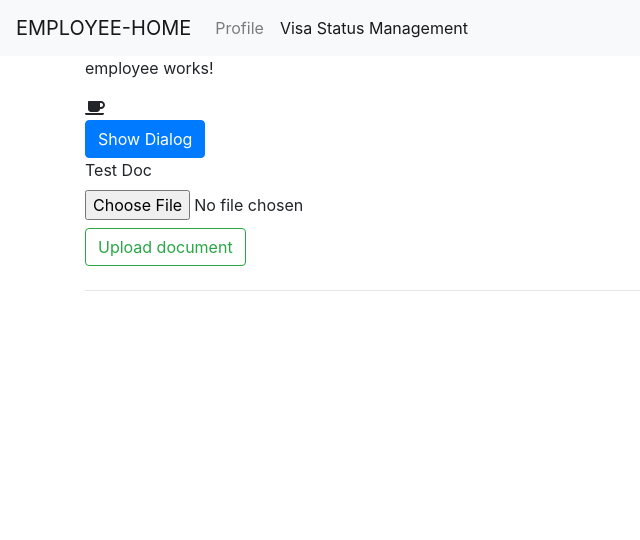
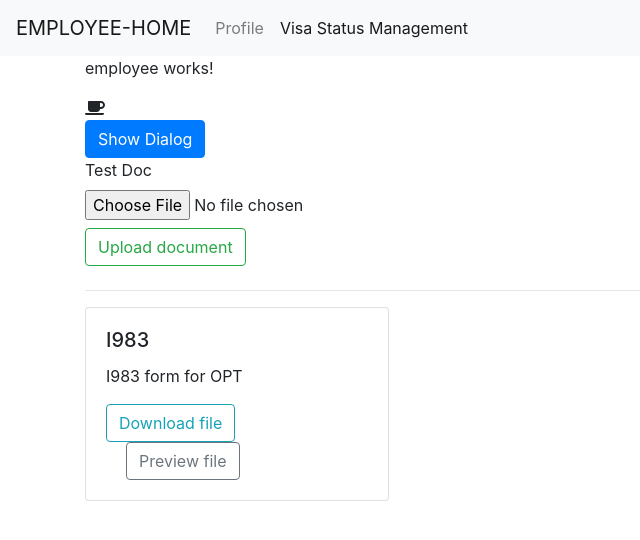
Before and after one commit to team-boba/boba-frontend, an Angular app: page /employee in a window 1280 px wide. Shown: the top 540 px of the page, without its empty margins (0-640 px from the left). Built offline with nearby package versions, Linux system fonts and the light colour scheme.

Commit message:
s3 bucket download component
Signed-off-by: impressiveHen <b02505002@gmail.com>

```diff
--- a/src/app/employee/employee.component.html
+++ b/src/app/employee/employee.component.html
@@ -7,3 +7,10 @@
 <app-confirm-dialog></app-confirm-dialog>
 
 <app-s3-doc-uploader [label]="testDocLabel" (docUploadedToS3Event)='onTestDocUploadedToS3Event($event)' ></app-s3-doc-uploader>
+
+<app-s3-doc-downloader
+    [title]="testTitle"
+    [description]="testDescription"
+    [s3FileName]="testS3FileName"
+    [s3FileUrl]="testS3FileUrl"
+></app-s3-doc-downloader>
--- a/src/app/employee/employee.component.ts
+++ b/src/app/employee/employee.component.ts
@@ -10,6 +10,11 @@ import { faCoffee } from '@fortawesome/free-solid-svg-icons';
 export class EmployeeComponent implements OnInit {
   faCoffee = faCoffee
   testDocLabel: string = "Test Doc";
+
+  testTitle: string = "I983";
+  testDescription: string = "I983 form for OPT";
+  testS3FileName: string = "1611711498205-i983.pdf";
+  testS3FileUrl: string = "https://beaconfire-team-boba.s3-us-west-1.amazonaws.com/1611711498205-i983.pdf";
 
   constructor(private confirmDialogService: ConfirmDialogService) { }
 
--- a/src/app/shared/s3bucket/s3bucket.service.ts
+++ b/src/app/shared/s3bucket/s3bucket.service.ts
@@ -1,6 +1,9 @@
 import { S3Response } from './../../domain/S3Response.model';
 import { HttpClient, HttpHeaders } from '@angular/common/http';
 import { Injectable } from '@angular/core';
+import { map } from 'rxjs/operators';
+import { Observable } from 'rxjs';
+
 
 @Injectable({
   providedIn: 'root'
@@ -16,4 +19,24 @@ export class S3bucketService {
     headers.append('Accept', 'application/json');
     return await this.http.post<S3Response>(url, formData, {headers}).toPromise();
   }
+
+  downloadFile(fileName: string): Observable<any> {
+    const url = '/bucket/download';
+    let headers = new HttpHeaders();
+    headers.append('Content-Type', 'application/json');
+    const options = { responseType: 'blob' as 'json', headers:headers }
+    return this.http.post<BlobPart>(url, {'fileName': fileName}, options).pipe(
+      map(data => {
+        const a = document.createElement('a');
+        document.body.appendChild(a);
+        const blob: any = new Blob([data], {type: 'octet/stream'});
+        const fakeUrl = window.URL.createObjectURL(blob);
+        a.href = fakeUrl;
+        a.download = fileName;
+        a.click();
+        window.URL.revokeObjectURL(fakeUrl);
+      })
+    );
+  }
+
 }
--- /dev/null
+++ b/src/app/sharedcomponents/componenet/s3bucket/s3-doc-downloader/s3-doc-downloader.component.html
@@ -0,0 +1,8 @@
+<div class="card" style="width: 19rem;">
+    <div class="card-body">
+        <h5 class="card-title">{{title}}</h5>
+        <p class="card-text">{{description}}</p>
+        <span class="card-link btn btn-outline-info" (click)="downloadFile()">Download file</span>
+        <a class="card-link btn btn-outline-secondary" target="_blank" href={{s3FileUrl}}>Preview file</a>
+    </div>
+</div>
--- /dev/null
+++ b/src/app/sharedcomponents/componenet/s3bucket/s3-doc-downloader/s3-doc-downloader.component.ts
@@ -0,0 +1,26 @@
+import { S3bucketService } from './../../../../shared/s3bucket/s3bucket.service';
+import { Component, Input, OnInit, Output } from '@angular/core';
+
+@Component({
+  selector: 'app-s3-doc-downloader',
+  templateUrl: './s3-doc-downloader.component.html',
+  styleUrls: ['./s3-doc-downloader.component.css']
+})
+export class S3DocDownloaderComponent implements OnInit {
+  @Input() title: string;
+  @Input() description: string;
+  @Input() s3FileName: string;
+  @Input() s3FileUrl: string;
+
+  constructor(
+    private s3bucketService: S3bucketService
+  ) { }
+
+  ngOnInit(): void {
+
+  }
+
+  downloadFile() {
+    this.s3bucketService.downloadFile(this.s3FileName).subscribe();
+  }
+}
```
Also changed, not shown: src/app/sharedcomponents/sharedcomponents.module.ts (+5 -2 lines), src/app/sharedcomponents/componenet/s3bucket/s3-doc-downloader/s3-doc-downloader.component.css (added), 1 other file (tests, documents, lock files or other folders).
